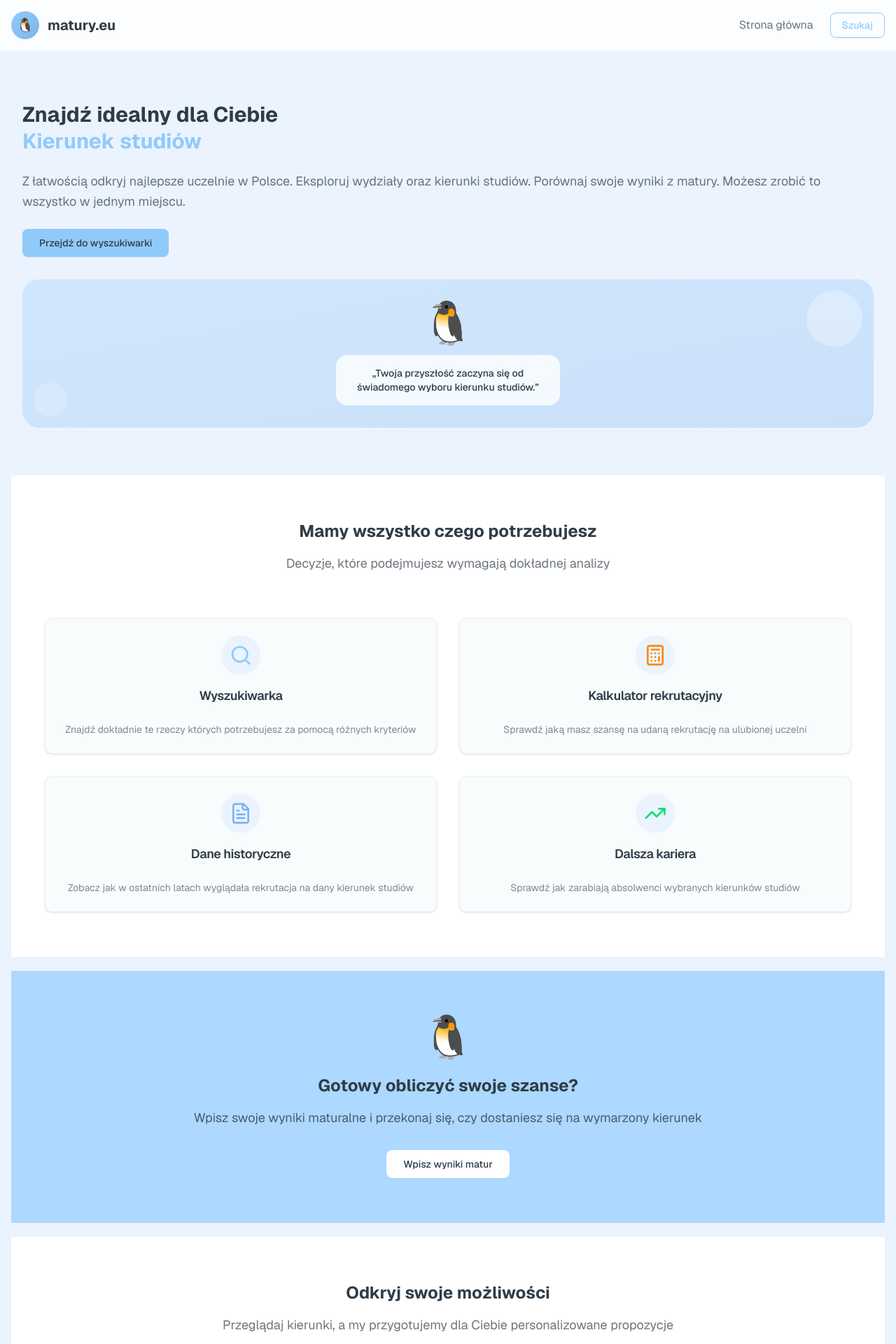
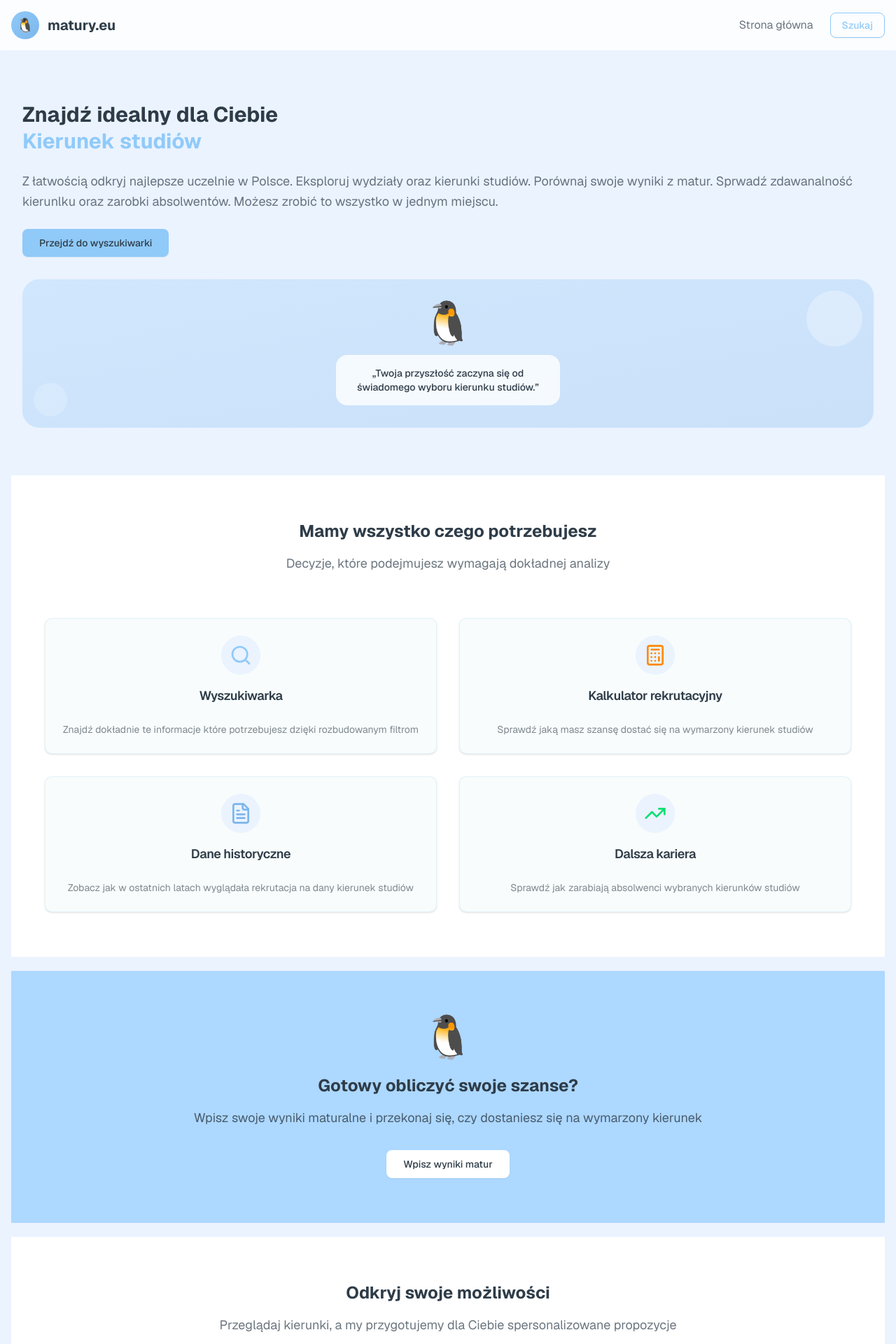
Before and after one commit to mateuszkochelski/matury, a Next.js app in the folder frontend/: page / in a window 1280 px wide. Shown: the top 1920 px of the page at 70% size. Built offline with nearby package versions, Linux system fonts and the light colour scheme; no server answers.

Commit message:
small fixes

```diff
--- a/frontend/app/page.tsx
+++ b/frontend/app/page.tsx
@@ -15,7 +15,8 @@ export default async function Home() {
             </h1>
             <p className="text-base md:text-lg text-foreground/70 leading-relaxed">
               Z łatwością odkryj najlepsze uczelnie w Polsce. Eksploruj wydziały oraz kierunki
-              studiów. Porównaj swoje wyniki z matury. Możesz zrobić to wszystko w jednym miejscu.
+              studiów. Porównaj swoje wyniki z matur. Sprwadź zdawanalność kierunlku oraz zarobki
+              absolwentów. Możesz zrobić to wszystko w jednym miejscu.
             </p>
             <div className="flex flex-col sm:flex-row gap-4">
               <Link href="szukaj">
@@ -34,7 +35,6 @@ export default async function Home() {
                 <div className="text-4xl md:text-6xl lg:text-8xl mb-4">🐧</div>
                 <div className="bg-white/80 backdrop-blur-sm rounded-2xl p-4 mx-auto max-w-xs">
                   <p className="text-sm text-foreground font-medium">
-                    {/* // TODO: change it */}
                     „Twoja przyszłość zaczyna się od świadomego wyboru kierunku studiów.”
                   </p>
                 </div>
--- a/frontend/components/FunctionalitySection.tsx
+++ b/frontend/components/FunctionalitySection.tsx
@@ -35,13 +35,14 @@ export function FunctionalitySection() {
       {
         icon: <Search className={`${commonClassName} text-primary`} />,
         title: "Wyszukiwarka",
-        description: "Znajdź dokładnie te rzeczy których potrzebujesz za pomocą różnych kryteriów",
+        description:
+          "Znajdź dokładnie te informacje które potrzebujesz dzięki rozbudowanym filtrom",
         onClick: () => router.push("/szukaj"),
       },
       {
         icon: <Calculator className={`${commonClassName} text-orange-400`} />,
         title: "Kalkulator rekrutacyjny",
-        description: "Sprawdź jaką masz szansę na udaną rekrutację na ulubionej uczelni",
+        description: "Sprawdź jaką masz szansę dostać się na wymarzony kierunek studiów",
         onClick: () => setShowModal(true),
       },
       {
--- a/frontend/components/calculator/modal-pages/Page1.tsx
+++ b/frontend/components/calculator/modal-pages/Page1.tsx
@@ -23,13 +23,12 @@ export default function Page1({
 
   return (
     <div className="space-y-2">
-      <Label className="text-foreground">Wyszukaj przedmiot</Label>
       <div className="relative">
         <Search className="absolute left-3 top-3 w-4 h-4 text-foreground/40" />
         <Input
           value={searchQuery}
           onChange={(e) => setSearchQuery(e.target.value)}
-          placeholder="Wyszukaj z 32 przedmiotów..."
+          placeholder="Wyszukaj przedmiot"
           className="pl-10 border-primary/30"
         />
       </div>
@@ -67,7 +66,11 @@ function ExamsList({
   }
 
   if (exams.length === 0) {
-    return <div className="px-3 py-2 text-foreground/60 text-sm">Nie znaleziono matur</div>;
+    return (
+      <div className="px-3 py-2 text-foreground/60 text-sm">
+        Wystąpił problem podczas pobierania możliwych matur
+      </div>
+    );
   }
 
   return exams.map((exam) => (
--- a/frontend/components/calculator/utils/mapLevelsToPolish.ts
+++ b/frontend/components/calculator/utils/mapLevelsToPolish.ts
@@ -4,5 +4,5 @@ export const mapLevelToPolish = (level: string) => {
     EXTENDED: "ROZSZERZONY",
     BILINGUAL: "DWUJĘZYCZNY",
   };
-  return levels[level] || level;
+  return levels[level] ?? level;
 };
--- a/frontend/components/recommendation/HistoryRecommendations.tsx
+++ b/frontend/components/recommendation/HistoryRecommendations.tsx
@@ -40,7 +40,7 @@ export default function HistoryRecommedations() {
         <div className="text-center">
           <h2 className="h2 text-foreground mb-4">Odkryj swoje możliwości</h2>
           <p className="text-base md:text-lg text-foreground/70 max-w-2xl mx-auto">
-            Przeglądaj kierunki, a my przygotujemy dla Ciebie personalizowane propozycje
+            Przeglądaj kierunki, a my przygotujemy dla Ciebie spersonalizowane propozycje
           </p>
         </div>
       )}
```
